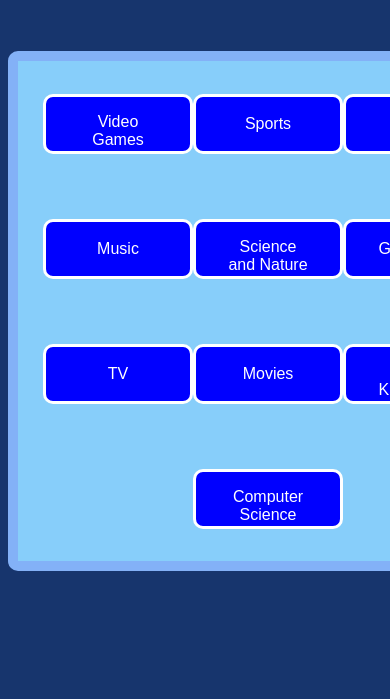
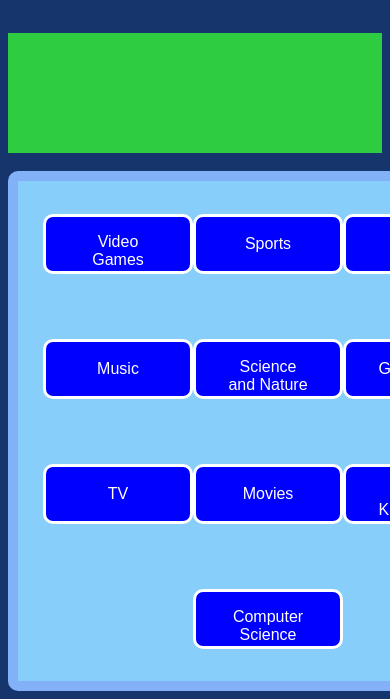
Before and after one commit to baguette88/QuizProject1, a plain HTML site: page index.html in a window 390 px wide. Shown: the part 199-898 px from the top of the page. Before the commit the page ends 844 px from the top, so only its background shows below. Drawn offline with nearby package versions, Linux system fonts and the light colour scheme.

Commit message:
Mobile Test

```diff
--- a/scripts/script.js
+++ b/scripts/script.js
@@ -486,7 +486,7 @@ location.reload();
 
   $($playerScore).appendTo('.banner')
   $($highScore).appendTo('.banner').css('float','right')
-
+  $($highScore).appendTo('.banner').css('margin-top','50px;')
 
 }
 
--- a/styles/style.css
+++ b/styles/style.css
@@ -487,6 +487,7 @@ button {
 }
 .banner{
   width: 100%;
+  height: 120px;
 }
 .categories{
   width: 500px;
@@ -502,6 +503,7 @@ button {
 
   .banner{
     width: 100%;
+    height: 100px;
   }
   .categories{
     width: 150px;
```
